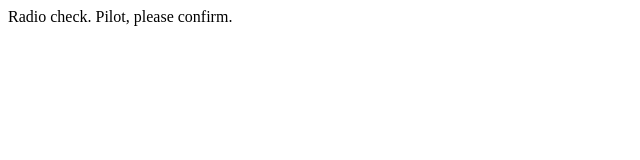
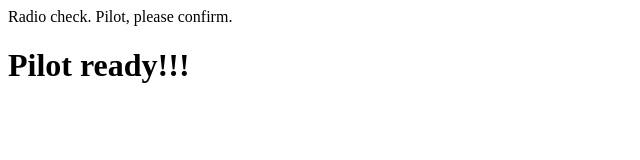
Before and after one commit to sharee-tech/message-to-pilot, a plain HTML site: page index.html in a window 1280 px wide. Shown: the whole page, without its empty margins (0-640 px from the left). Drawn offline with Linux system fonts and the light colour scheme.

Commit message:
pilot ready for launch!

```diff
--- a/index.html
+++ b/index.html
@@ -2,6 +2,7 @@
 
 <body>
     <p>Radio check. Pilot, please confirm.</p>
+    <h1>Pilot ready!!!</h1>
 </body>
 
 </html>
```
